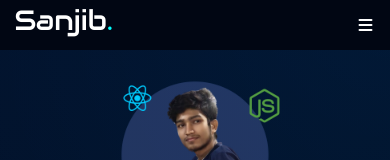
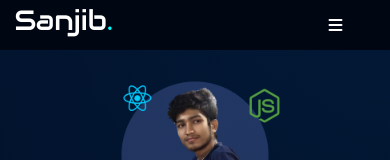
Before and after one commit to MrSanjib023/My-Portfolio, a React (Vite) app: page / in a window 390 px wide. Shown: the top 160 px of the page. Built offline with nearby package versions, Linux system fonts and the light colour scheme; a web font is replaced by a local one.

Commit message:
Describe your changes

```diff
--- a/src/MainComponant/Nav.css
+++ b/src/MainComponant/Nav.css
@@ -129,6 +129,7 @@ nav {
         height: 70px;
         width: 60%;
         justify-content: end;
+        padding-right: 30px;
         align-items: center;
     }
 
```
